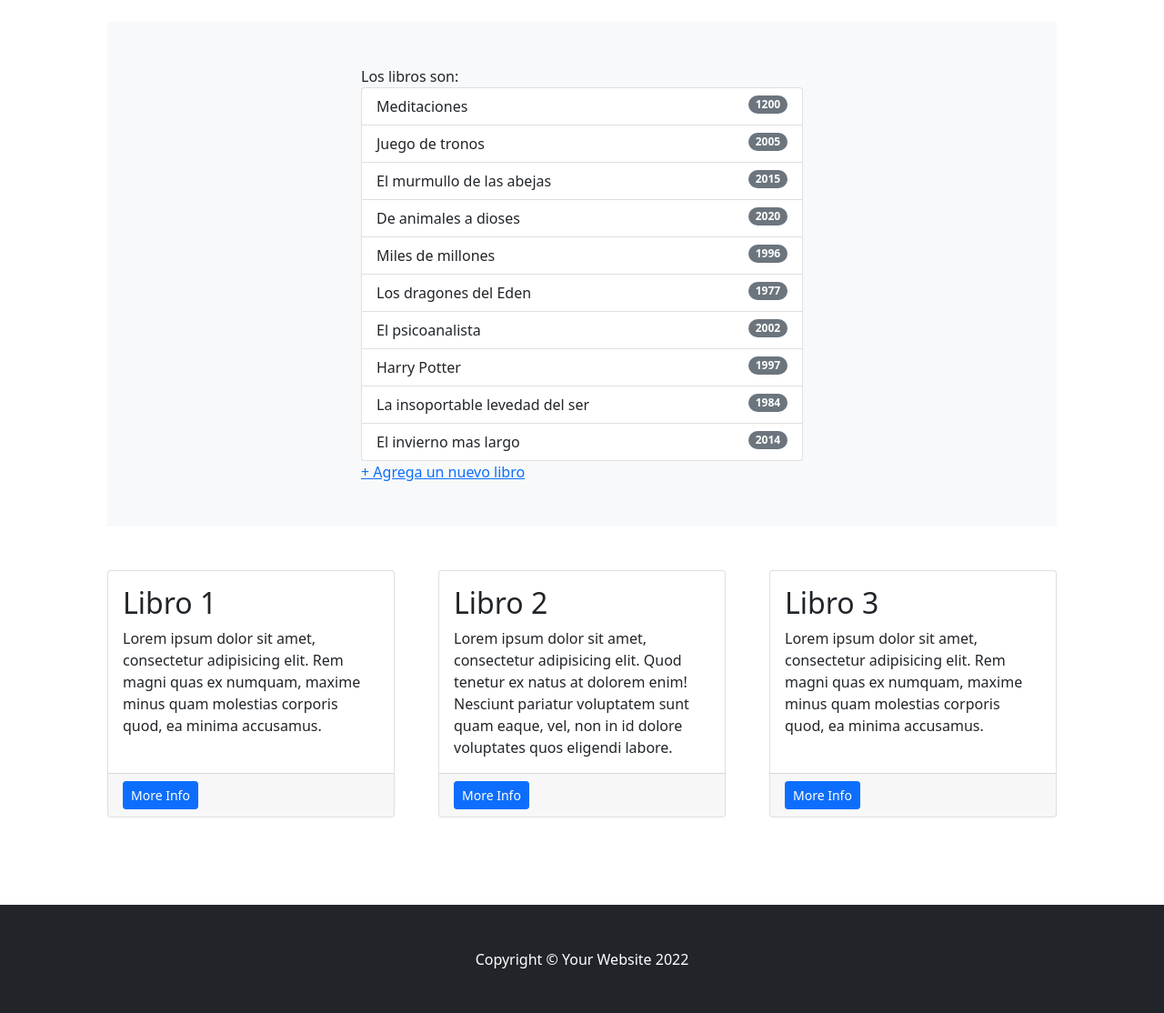
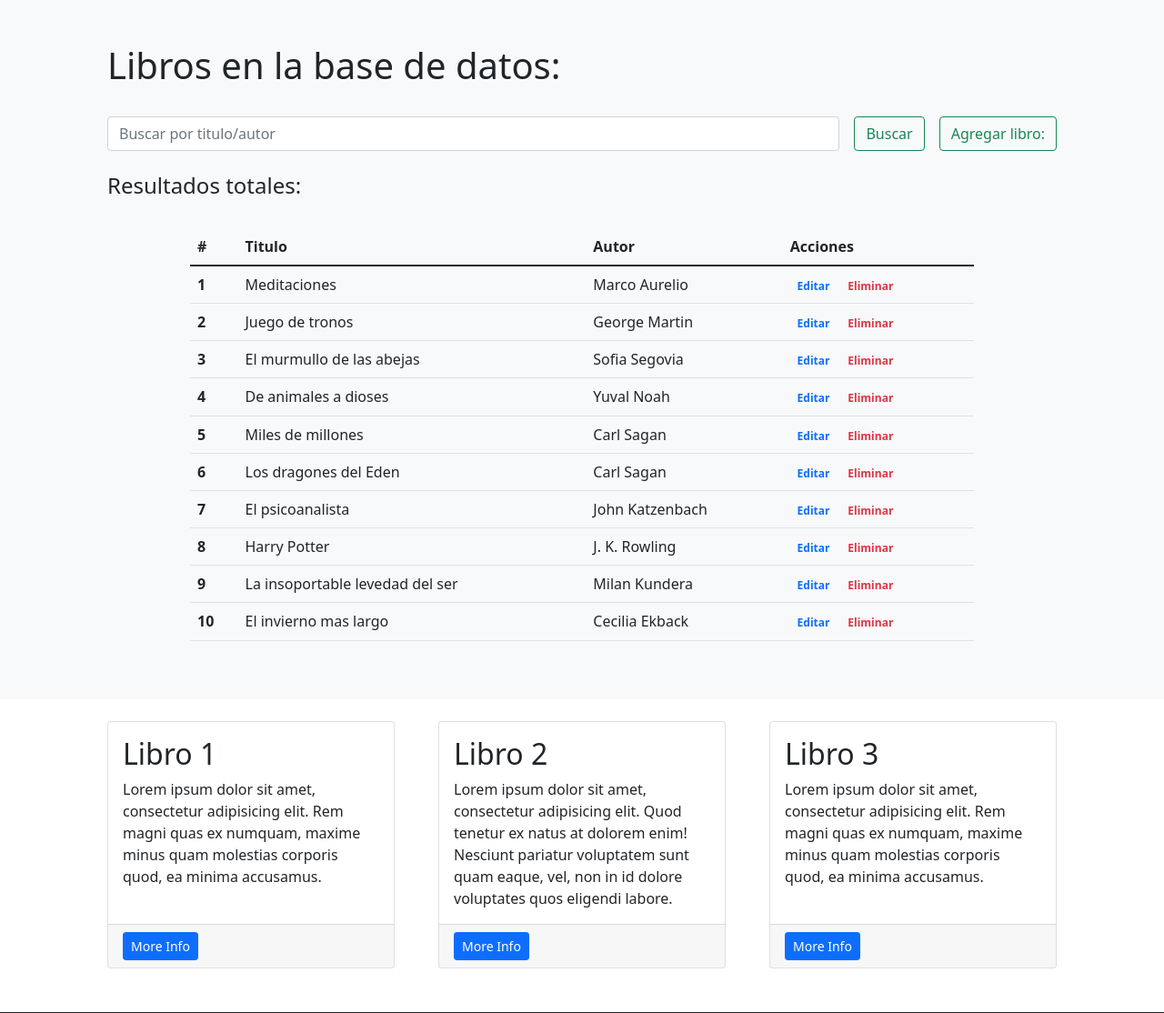
Before and after one commit to EduardoRmrz/Edbooks, a Django app: template EdbooksApp/templates/EdbooksApp/libros.html in a window 1280 px wide. Shown: the part 56-1170 px from the top of the page at 91% size. Run offline with Django 4.2, Linux system fonts and the light colour scheme; the template is opened without the code that fills it: values that come from a table or form of the project are taken from there, others are empty; data comes from the database, SQL or seed files in the repository; both versions use the stored data as it was after the commit; some libraries are stand-ins or nearby versions.

Commit message:
Hasta este punto funciona bien la pagina

```diff
--- a/EdbooksApp/templates/EdbooksApp/base.html
+++ b/EdbooksApp/templates/EdbooksApp/base.html
@@ -17,7 +17,7 @@
         <!-- Responsive navbar-->
         <nav class="navbar navbar-expand-lg navbar-dark bg-dark">
             <div class="container px-5">
-                <a class="navbar-brand" href="#!">Ed-Books</a>
+                <a class="navbar-brand" href="{% url 'inicio' %}">Ed-Books</a>
                 <button class="navbar-toggler" type="button" data-bs-toggle="collapse" data-bs-target="#navbarSupportedContent" aria-controls="navbarSupportedContent" aria-expanded="false" aria-label="Toggle navigation"><span class="navbar-toggler-icon"></span></button>
                 <div class="collapse navbar-collapse" id="navbarSupportedContent">
                     <ul class="navbar-nav ms-auto mb-2 mb-lg-0">
@@ -29,11 +29,11 @@
                 </div>
             </div>
         </nav>
-        <br>
+
         {% block contenidopagina %}
 
         {% endblock %}
-        <br>
+
         <!-- Footer-->
         <footer class="py-5 bg-dark">
             <div class="container px-4 px-lg-5"><p class="m-0 text-center text-white">Copyright &copy; Your Website 2022</p></div>
--- a/EdbooksApp/templates/EdbooksApp/index.html
+++ b/EdbooksApp/templates/EdbooksApp/index.html
@@ -14,7 +14,7 @@ Inicio - Edbooks
                 <div class="col-lg-5">
                     <h1 class="font-weight-light">Ed-books Libreria online</h1>
                     <p>This is a template that is great for small businesses. It doesn't have too much fancy flare to it, but it makes a great use of the standard Bootstrap core components. Feel free to use this template for any project you want!</p>
-                    <a class="btn btn-primary" href="#!">Biblioteca</a>
+                    <a class="btn btn-primary" href="{% url 'libros' %}">Biblioteca</a>
                 </div>
             </div>
             <!-- Call to Action-->
--- a/EdbooksApp/templates/EdbooksApp/libros.html
+++ b/EdbooksApp/templates/EdbooksApp/libros.html
@@ -7,30 +7,69 @@ Libros - Edbooks
 
 {% block contenidopagina %}
 
-        <!-- Page Content-->
-        <div class="container px-4 px-lg-5">
+<section class="bg-light py-5">
+    <div class="container px-5">
+        <h1>Libros en la base de datos:</h1>
+        <br>
+        <div class="row gx-5 justify-content-center">
+            <div class="col-lg-12">
+                <form class="d-flex my-2 my-lg-0" action="" method="post">
+                    {% csrf_token %}
+                    <input class="flex-grow-0 form-control mr-sm-2" type="search" name="search" placeholder="Buscar por titulo/autor" aria-label="Search">
+                    <button class="btn btn-outline-success text-nowrap ms-3 my-2 my-sm-0" type="submit"> <i class="bi bi-search"></i> Buscar</button>
+                    <a class="btn btn-outline-success text-nowrap ms-3 my-2 my-sm-0" href="{% url 'crear_libro' %}"> <i class="bi bi-plus-lg"></i> Agregar libro: </a>
+                    {% comment %}
+                        {% url 'crear_libro' %}
+                    {% endcomment %}
+                </form>
+            </div>
+        </div>
+        <br>
+        <h4>Resultados
+            {% if search %}
+                para "{{busqueda}}":
+            {% else %}
+                totales:
+            {% endif %}
+        </h4>
+        <br>
+        <div class="row gx-5 justify-content-center">
+            <div class="col-lg-10 table-responsive">
+                <table class="table table-theme">
+                    <thead>
+                        <tr>
+                            <th scope="col">#</th>
+                            <th scope="col">Titulo</th>
+                            <th scope="col">Autor</th>
+                            <th scope="col">Acciones</th>
+                        </tr>
+                    </thead>
+                    <tbody>
 
-            <!-- Seccion de libros-->
-            <section class="bg-light py-5">
-                <div class="container px-6">
-                    <div class="row gx-5 justify-content-center">
-                        <div class="col-lg-6">
-                            Los libros son:
-                            <ul class="list-group">
                         {% for libro in libros %}
-                                    <li class="list-group-item d-flex justify-content-between align-items-start">
-                                        {{libro.titulo}}
-                                        <span class="badge bg-secondary rounded-pill">{{libro.año}}</span>
-                                    </li>
+                            <tr>
+                                <th scope="row">{{forloop.counter}}</th>
+                                <td>{{libro.titulo}}</td>
+                                <td>{{libro.autor}}</td>
+                                <td>
+                                    <a href="" class="text-primary badge badge-primary text-decoration-none"> <i class="bi bi-pencil-square"></i> Editar</a>
+                                    <a href="{% url 'eliminar_libro' libro.id %}" class="text-danger badge badge-danger text-decoration-none"> <i class="bi bi-x-square"></i> Eliminar</a>
+                                    {% comment %}
+                                        {% url 'editar_libro' libro.id %}
+                                        {% url 'eliminar_libro' libro.id %}
+                                    {% endcomment %}
+                                </td>
+                            </tr>
                         {% endfor %}
-                            </ul>
-                            <a href="{% url 'crear_libro' %}">+ Agrega un nuevo libro</a>
+                    </tbody>
+                </table>
             </div>
         </div>
     </div>
 </section>
-            <br><br>
+<br>
             <!-- Content Row-->
+        <div class="container px-4 px-lg-5">
             <div class="row gx-4 gx-lg-5">
                 <div class="col-md-4 mb-5">
                     <div class="card h-100">
@@ -61,5 +100,4 @@ Libros - Edbooks
                 </div>
             </div>
         </div>
-        <br>
 {% endblock %}
--- a/EdbooksApp/urls.py
+++ b/EdbooksApp/urls.py
@@ -14,4 +14,6 @@ urlpatterns = [
     path('buscar_libro/', buscar_libro, name="buscar_libro"),
     path('crear_autor/', crear_autor, name="crear_autor"),
     path('buscar_autor/', buscar_autor, name="buscar_autor"),
+    path('eliminar_autor/<autor_id>', eliminar_autor, name="eliminar_autor"),
+    path('eliminar_libro/<libro_id>', eliminar_libro, name="eliminar_libro"),
 ]
```
Also changed, not shown: EdbooksApp/templates/EdbooksApp/autores.html (+60 -24 lines), EdbooksApp/templates/EdbooksApp/formulario_autor.html (+18 -1 lines), EdbooksApp/templates/EdbooksApp/formulario_libro.html (+18 -1 lines), EdbooksApp/views.py (+33 -0 lines), db.sqlite3. Lines whose indentation alone changed are shown as unchanged.
